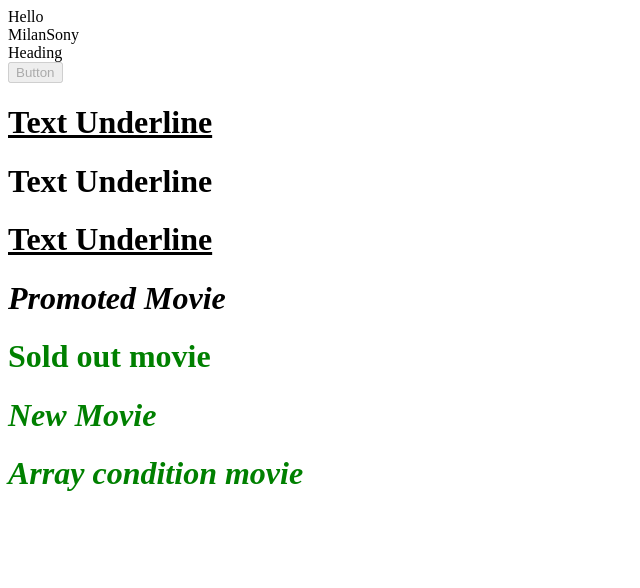
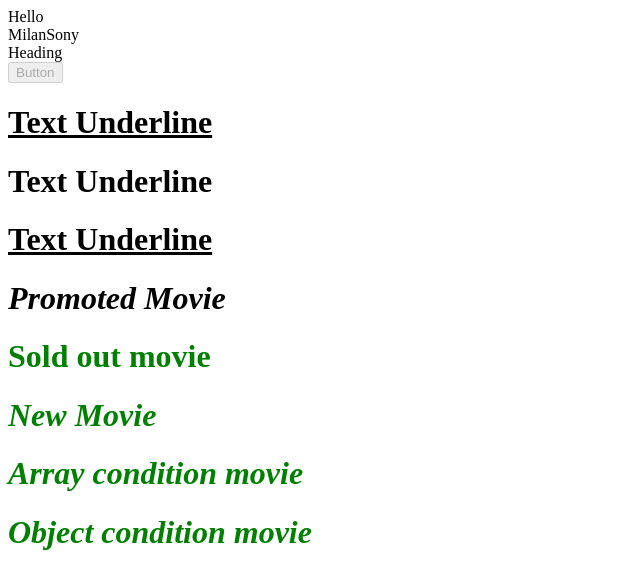
Before and after one commit to milan-sony/learn_vue.js, a Vue app: page / in a window 1280 px wide. Shown: the top 588 px of the page, without its empty margins (0-640 px from the left). Built offline with nearby package versions, Linux system fonts and the light colour scheme.

Commit message:
v-bind object condition

```diff
--- a/src/App.vue
+++ b/src/App.vue
@@ -13,6 +13,11 @@
   <h1 v-bind:class="isSoldout ? 'sold-out' : 'new'">Sold out movie</h1>
   <h1 v-bind:class="['new', 'promoted']">New Movie</h1>
   <h1 v-bind:class="[isPromoted && 'promoted', isSoldout ? 'sold-out' : 'new']">Array condition movie</h1>
+  <h1 v-bind:class="{
+    promoted : isPromoted,
+    new: !isSoldout,
+    'sold-out' : isSoldout
+  }">Object condition movie</h1>
 
 </template>
 
```
